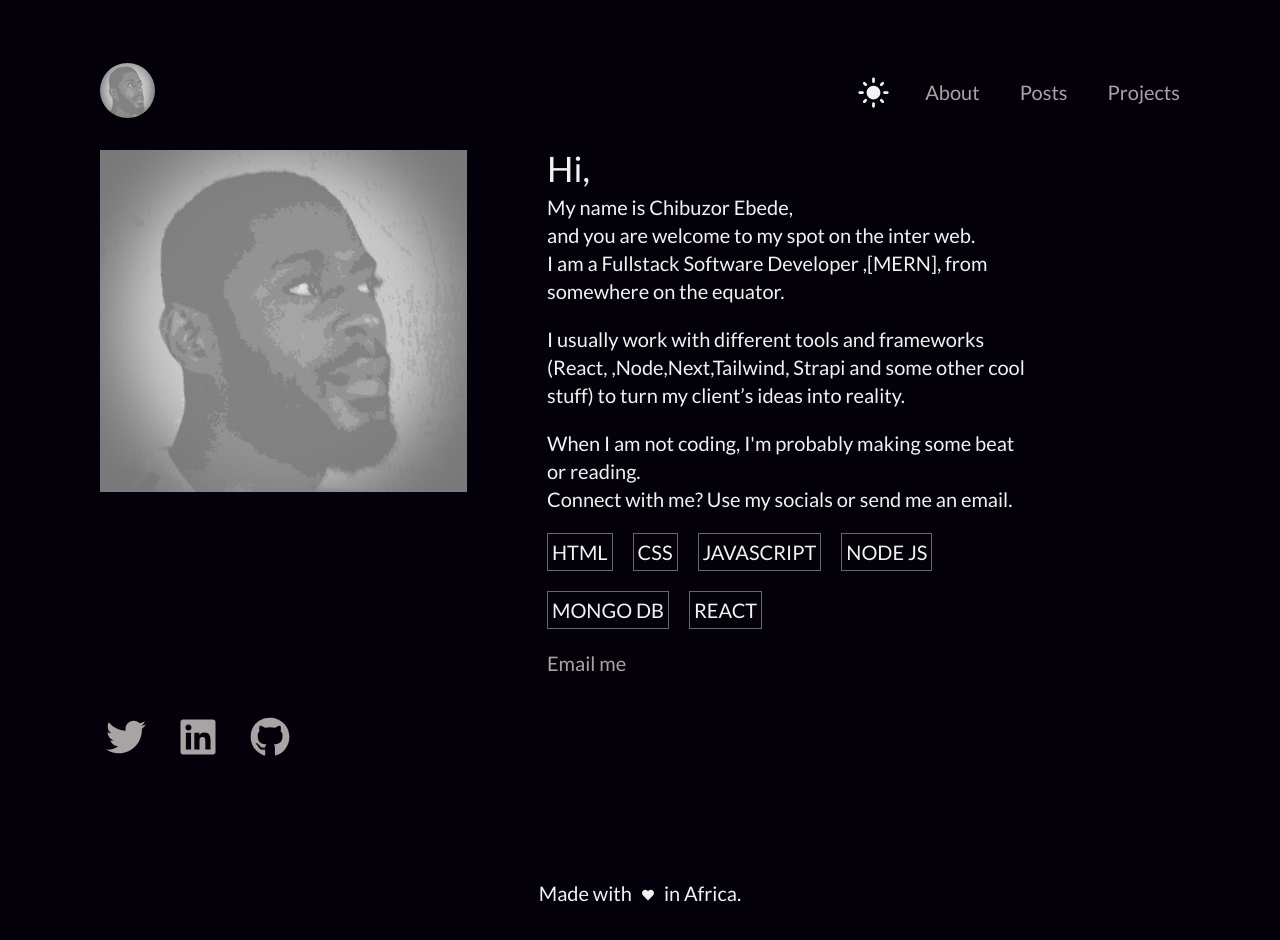
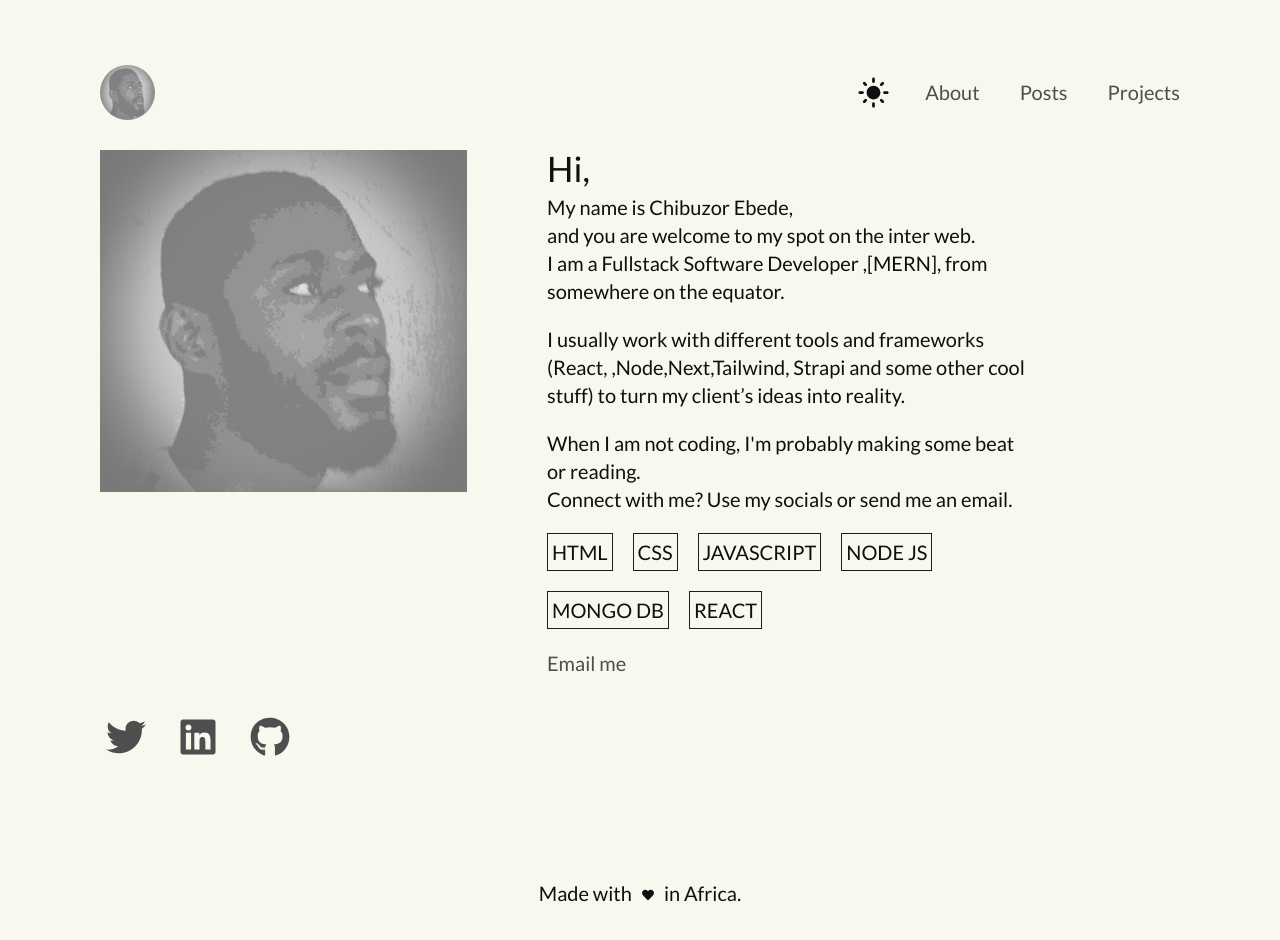
Before and after one commit to chibuzorEbede/portfolio, a Next.js app: page /about in a window 1280 px wide. Shown: the top 940 px of the page. Built offline with nearby package versions, Linux system fonts and the light colour scheme; a web font is replaced by a local one.

Commit message:
added vercel analytics

```diff
--- a/components/header.js
+++ b/components/header.js
@@ -1,5 +1,4 @@
 import React, { useEffect, useState } from "react";
-import Image from "next/image";
 import styles from "../styles/layout.module.css";
 import Link from "next/link";
 import MobileMenu from "./mobilemenu";
@@ -12,15 +11,19 @@ function Header() {
     //open the menu page
     setIsMenuOpen(!isMenuOpen);
   };
-  const [theme, setTheme] = useState("dark");
 
   const toggleDarkMode = () => {
-    setTheme(theme === "light" ? "dark" : "light");
+    const el = document.querySelector("#layout");
+    el.setAttribute("data-theme", `dark`);
+    console.log("theme is:", localStorage.getItem("userTheme"));
+    //wait for tomorrow
   };
   useEffect(() => {
-    const el = document.querySelector("#layout");
-    el.setAttribute("data-theme", `${theme}`);
-  }, [theme]);
+    localStorage.setItem("userTheme", "dark");
+    // const el = document.querySelector("#layout");
+    // el.setAttribute("data-theme", `${theme}`);
+  }, []);
+
   return (
     <header>
       <nav className={styles.navbar}>
--- a/components/layout.js
+++ b/components/layout.js
@@ -2,13 +2,15 @@ import React from "react";
 import styles from "/styles/layout.module.css";
 import Header from "./header";
 import Footer from "./footer";
+import { Analytics } from "@vercel/analytics/react";
 
 function layout({ children }) {
   return (
-    <div data-theme="light" className={styles.wrapper} id="layout">
+    <div className={styles.wrapper} id="layout">
       <Header />
       <div className={styles.container}>{children}</div>
       <Footer />
+      <Analytics />
     </div>
   );
 }
```
Also changed, not shown: package.json (+4 -3 lines), 1 other file (tests, documents, lock files or other folders).
